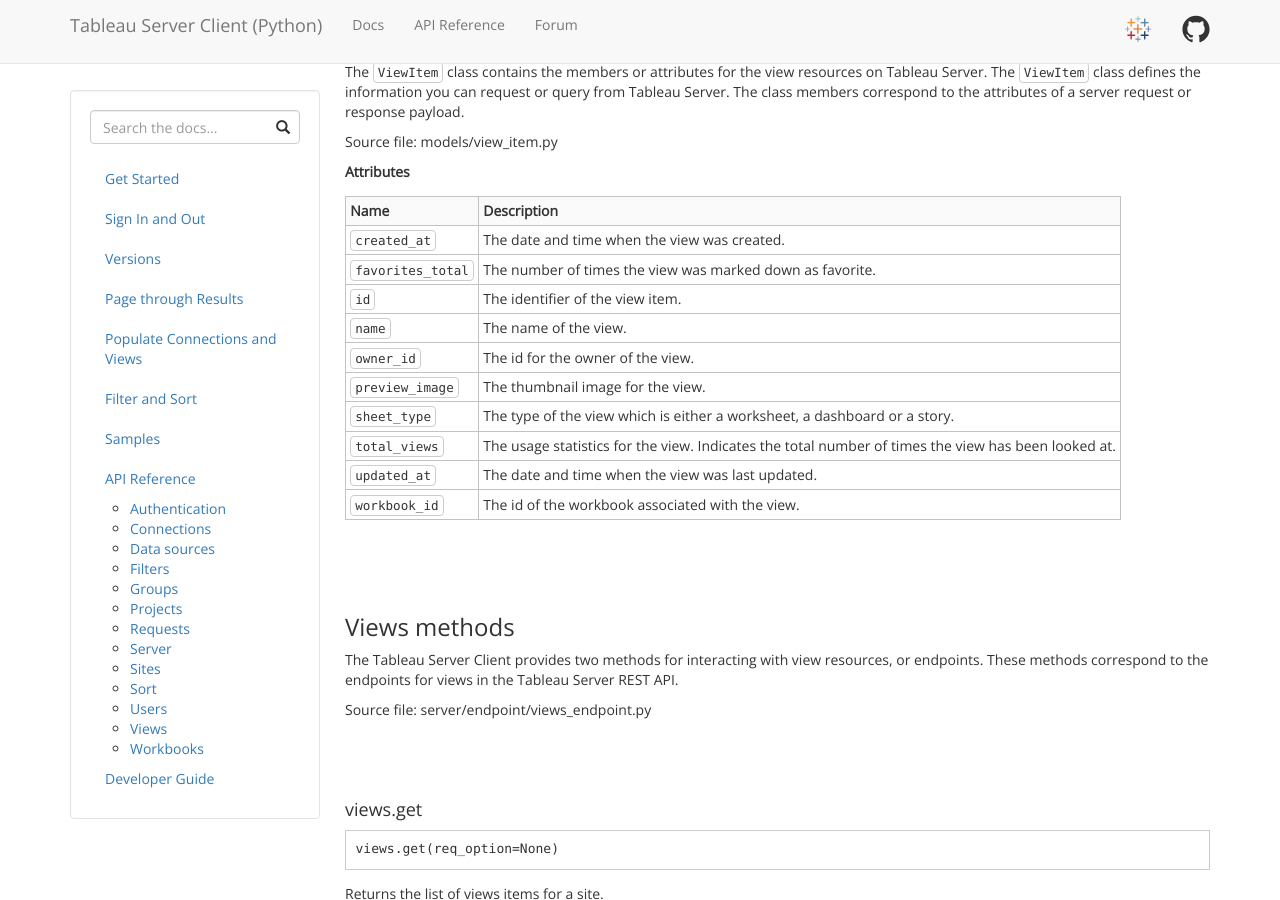
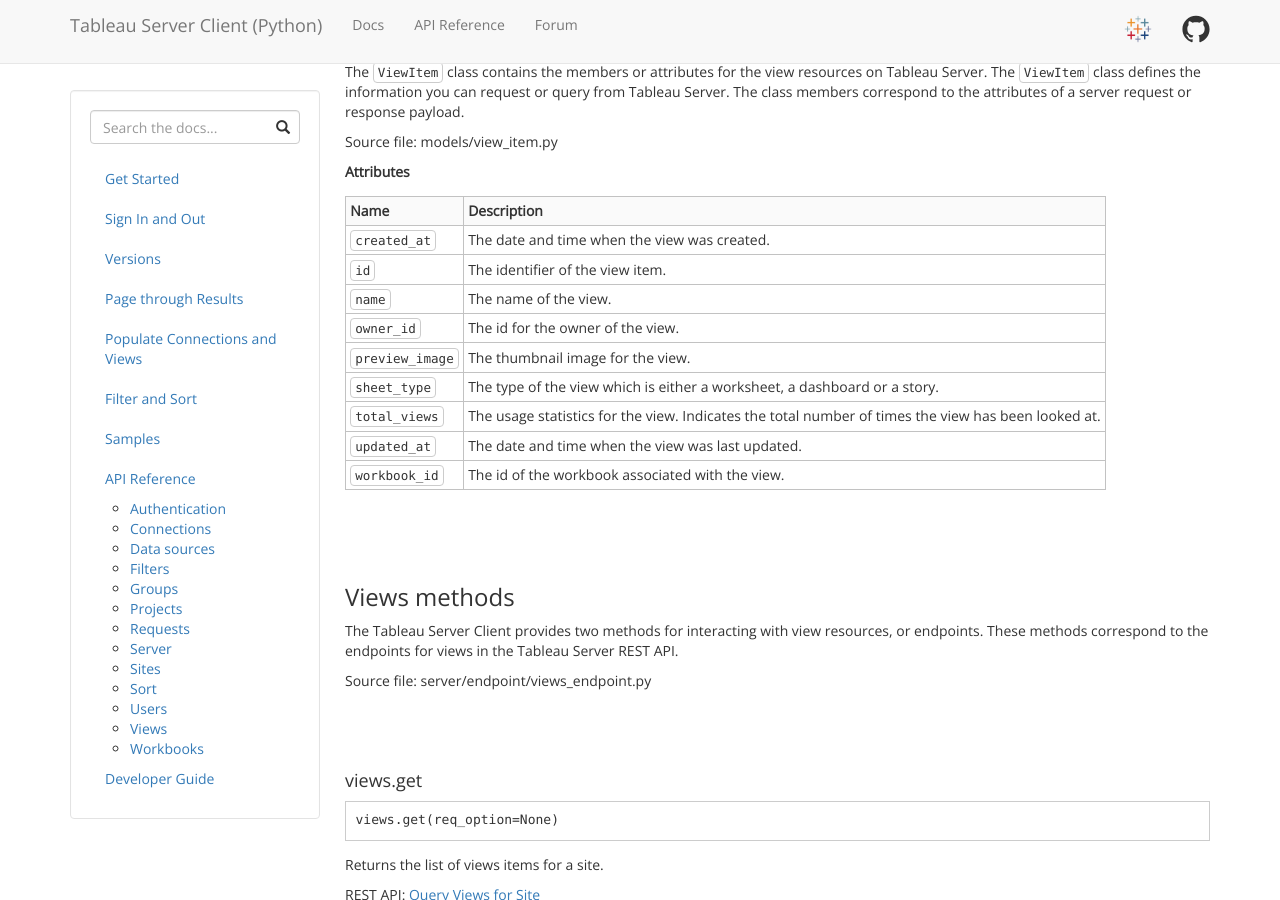
Before and after one commit to tableau/server-client-python, a Jekyll site: the page built from docs/docs/api-ref.md, in a window 1280 px wide and 900 px high, scrolled down 41907 px. Built offline with Jekyll 4.4.1, drawn with Linux system fonts in a browser that asks for light colours.

Commit message:
remove favorite total from docs

```diff
--- a/docs/docs/api-ref.md
+++ b/docs/docs/api-ref.md
@@ -2406,7 +2406,6 @@
 Name | Description
 :--- | :---
 `created_at` |  The date and time when the view was created.
-`favorites_total` |  The number of times the view was marked down as favorite.
 `id` | The identifier of the view item.
 `name`  | The name of the view.
 `owner_id` |  The id for the owner of the view.
```
